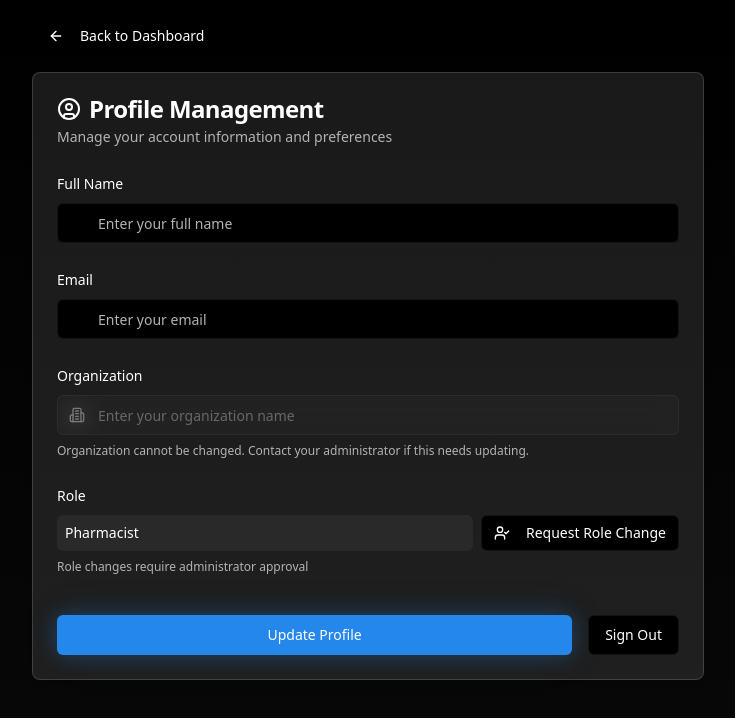
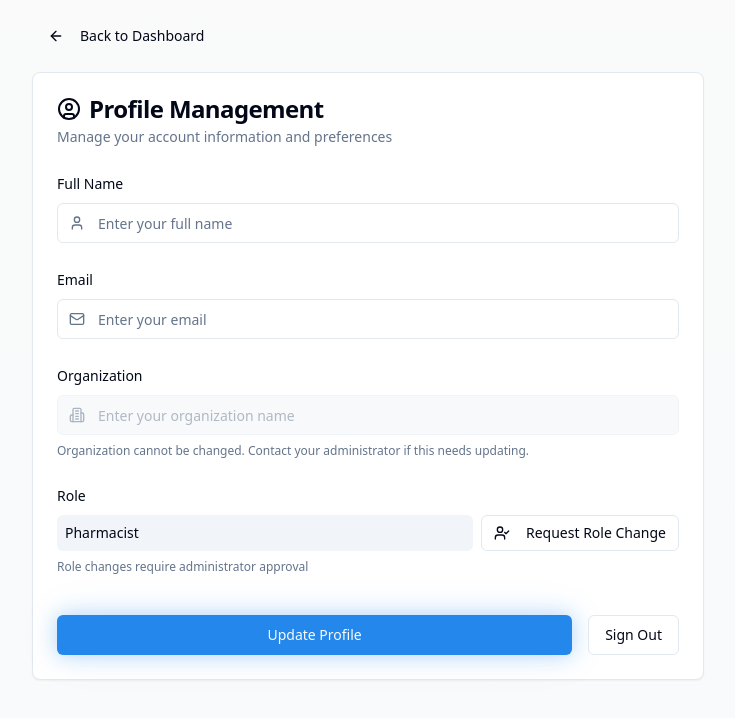
Before and after one commit to jphjga/pill-guardian-plus, a React (Vite) app: page /profile in a window 1280 px wide. Shown: the top 718 px of the page, without its empty margins (272-1007 px from the left). Built offline with nearby package versions, Linux system fonts and the light colour scheme; the HTML template or start-up script is replaced by a standard one.

Commit message:
Fix themes and make sidebar fixed
Restore light mode theme, make the left navigation bar fixed, and slightly reduce its width.

```diff
--- a/src/components/Layout.tsx
+++ b/src/components/Layout.tsx
@@ -136,7 +136,7 @@ const Layout = ({ children, currentPage, onPageChange }: LayoutProps) => {
 
       <div className="flex">
         {/* Sidebar - Desktop */}
-        <aside className="hidden md:block w-56 lg:w-64 border-r bg-card shadow-card min-h-[calc(100vh-4rem)]">
+        <aside className="hidden md:block w-52 lg:w-56 border-r bg-card shadow-card fixed left-0 top-14 md:top-16 bottom-0 overflow-y-auto">
           <nav className="space-y-2 p-3 lg:p-4">
             {navigationItems.map((item) => {
               const Icon = item.icon;
@@ -197,7 +197,7 @@ const Layout = ({ children, currentPage, onPageChange }: LayoutProps) => {
         )}
 
         {/* Main Content */}
-        <main className="flex-1 p-3 md:p-6 max-w-full overflow-x-hidden">
+        <main className="flex-1 p-3 md:p-6 max-w-full overflow-x-hidden md:ml-52 lg:ml-56">
           {children}
         </main>
       </div>
--- a/src/index.css
+++ b/src/index.css
@@ -8,13 +8,78 @@ All colors MUST be HSL.
 
 @layer base {
   :root {
+    --background: 0 0% 100%;
+    --foreground: 222.2 84% 4.9%;
+
+    --card: 0 0% 100%;
+    --card-foreground: 222.2 84% 4.9%;
+
+    --popover: 0 0% 100%;
+    --popover-foreground: 222.2 84% 4.9%;
+
+    --primary: 210 83% 53%;
+    --primary-foreground: 210 40% 98%;
+
+    --secondary: 210 40% 96.1%;
+    --secondary-foreground: 222.2 47.4% 11.2%;
+
+    --muted: 210 40% 96.1%;
+    --muted-foreground: 215.4 16.3% 46.9%;
+
+    --accent: 210 40% 96.1%;
+    --accent-foreground: 222.2 47.4% 11.2%;
+
+    --destructive: 0 84.2% 60.2%;
+    --destructive-foreground: 210 40% 98%;
+
+    --warning: 38 92% 50%;
+    --warning-foreground: 0 0% 100%;
+
+    --success: 142 76% 36%;
+    --success-foreground: 0 0% 100%;
+
+    --border: 214.3 31.8% 91.4%;
+    --input: 214.3 31.8% 91.4%;
+    --ring: 210 83% 53%;
+
+    /* Custom pharmacy system colors */
+    --medical-blue: 210 83% 53%;
+    --medical-green: 142 76% 36%;
+    --medical-light: 210 20% 98%;
+    --medical-dark: 215 25% 27%;
+
+    /* Gradients */
+    --gradient-primary: linear-gradient(135deg, hsl(210 83% 53%), hsl(210 83% 43%));
+    --gradient-secondary: linear-gradient(135deg, hsl(142 76% 36%), hsl(142 76% 46%));
+    --gradient-subtle: linear-gradient(180deg, hsl(0 0% 98%), hsl(210 40% 98%));
+
+    /* Shadows & Glows */
+    --shadow-card: 0 1px 3px 0 hsl(0 0% 0% / 0.1), 0 1px 2px 0 hsl(0 0% 0% / 0.06);
+    --shadow-elevated: 0 10px 15px -3px hsl(0 0% 0% / 0.1), 0 4px 6px -2px hsl(0 0% 0% / 0.05);
+    --glow-primary: 0 0 20px hsl(210 83% 53% / 0.3), 0 0 40px hsl(210 83% 53% / 0.1);
+    --glow-subtle: 0 0 30px hsl(0 0% 0% / 0.02), inset 0 1px 1px hsl(0 0% 100% / 0.5);
+    --border-glow: 0 0 10px hsl(210 83% 53% / 0.5);
+
+    --radius: 0.5rem;
+
+    --sidebar-background: 0 0% 98%;
+    --sidebar-foreground: 240 5.3% 26.1%;
+    --sidebar-primary: 210 83% 53%;
+    --sidebar-primary-foreground: 0 0% 98%;
+    --sidebar-accent: 240 4.8% 95.9%;
+    --sidebar-accent-foreground: 240 5.9% 10%;
+    --sidebar-border: 220 13% 91%;
+    --sidebar-ring: 210 83% 53%;
+  }
+
+  .dark {
     --background: 0 0% 0%;
     --foreground: 0 0% 100%;
 
-    --card: 0 0% 100% / 0.1;
+    --card: 0 0% 100% / 0.05;
     --card-foreground: 0 0% 100%;
 
-    --popover: 0 0% 100% / 0.1;
+    --popover: 0 0% 100% / 0.05;
     --popover-foreground: 0 0% 100%;
 
     --primary: 210 83% 53%;
@@ -42,78 +107,21 @@ All colors MUST be HSL.
     --input: 0 0% 100% / 0.08;
     --ring: 210 83% 53%;
 
-    /* Custom pharmacy system colors */
-    --medical-blue: 210 83% 53%;
-    --medical-green: 142 76% 36%;
-    --medical-light: 210 20% 98%;
-    --medical-dark: 215 25% 27%;
-
     /* Gradients */
-    --gradient-primary: linear-gradient(135deg, hsl(210 83% 53%), hsl(210 83% 43%));
-    --gradient-secondary: linear-gradient(135deg, hsl(142 76% 36%), hsl(142 76% 46%));
     --gradient-subtle: linear-gradient(180deg, hsl(0 0% 0%), hsl(0 0% 3%));
 
     /* Shadows & Glows */
     --shadow-card: 0 4px 6px -1px hsl(0 0% 0% / 0.3), 0 2px 4px -1px hsl(0 0% 0% / 0.2);
     --shadow-elevated: 0 10px 25px -3px hsl(0 0% 0% / 0.4), 0 4px 6px -2px hsl(0 0% 0% / 0.3);
-    --glow-primary: 0 0 20px hsl(210 83% 53% / 0.3), 0 0 40px hsl(210 83% 53% / 0.1);
     --glow-subtle: 0 0 30px hsl(0 0% 100% / 0.05), inset 0 1px 1px hsl(0 0% 100% / 0.1);
-    --border-glow: 0 0 10px hsl(210 83% 53% / 0.5);
-
-    --radius: 0.5rem;
 
     --sidebar-background: 0 0% 100% / 0.05;
-
     --sidebar-foreground: 0 0% 100%;
-
     --sidebar-primary: 240 5.9% 10%;
-
     --sidebar-primary-foreground: 0 0% 98%;
-
     --sidebar-accent: 0 0% 100% / 0.1;
-
     --sidebar-accent-foreground: 0 0% 100%;
-
     --sidebar-border: 0 0% 100% / 0.15;
-
-    --sidebar-ring: 217.2 91.2% 59.8%;
-  }
-
-  .dark {
-    --background: 222.2 84% 4.9%;
-    --foreground: 210 40% 98%;
-
-    --card: 222.2 84% 4.9%;
-    --card-foreground: 210 40% 98%;
-
-    --popover: 222.2 84% 4.9%;
-    --popover-foreground: 210 40% 98%;
-
-    --primary: 210 40% 98%;
-    --primary-foreground: 222.2 47.4% 11.2%;
-
-    --secondary: 217.2 32.6% 17.5%;
-    --secondary-foreground: 210 40% 98%;
-
-    --muted: 217.2 32.6% 17.5%;
-    --muted-foreground: 215 20.2% 65.1%;
-
-    --accent: 217.2 32.6% 17.5%;
-    --accent-foreground: 210 40% 98%;
-
-    --destructive: 0 62.8% 30.6%;
-    --destructive-foreground: 210 40% 98%;
-
-    --border: 217.2 32.6% 17.5%;
-    --input: 217.2 32.6% 17.5%;
-    --ring: 212.7 26.8% 83.9%;
-    --sidebar-background: 240 5.9% 10%;
-    --sidebar-foreground: 240 4.8% 95.9%;
-    --sidebar-primary: 224.3 76.3% 48%;
-    --sidebar-primary-foreground: 0 0% 100%;
-    --sidebar-accent: 240 3.7% 15.9%;
-    --sidebar-accent-foreground: 240 4.8% 95.9%;
-    --sidebar-border: 240 3.7% 15.9%;
     --sidebar-ring: 217.2 91.2% 59.8%;
   }
 }
@@ -127,21 +135,21 @@ All colors MUST be HSL.
     @apply bg-background text-foreground;
   }
 
-  /* Glassmorphism effect for cards */
-  .card,
-  [role="dialog"],
-  [role="menu"],
-  [role="listbox"] {
+  /* Glassmorphism effect for cards - only in dark mode */
+  .dark .card,
+  .dark [role="dialog"],
+  .dark [role="menu"],
+  .dark [role="listbox"] {
     backdrop-filter: blur(20px);
     -webkit-backdrop-filter: blur(20px);
     border: 1px solid hsl(0 0% 100% / 0.1);
     box-shadow: var(--glow-subtle);
   }
 
-  /* Enhanced input glassmorphism */
-  input,
-  textarea,
-  select {
+  /* Enhanced input glassmorphism - only in dark mode */
+  .dark input,
+  .dark textarea,
+  .dark select {
     backdrop-filter: blur(10px);
     -webkit-backdrop-filter: blur(10px);
   }
--- a/tailwind.config.ts
+++ b/tailwind.config.ts
@@ -14,8 +14,8 @@ export default {
     },
     extend: {
       colors: {
-        border: "hsla(var(--border))",
-        input: "hsla(var(--input))",
+        border: "hsl(var(--border))",
+        input: "hsl(var(--input))",
         ring: "hsl(var(--ring))",
         background: "hsl(var(--background))",
         foreground: "hsl(var(--foreground))",
@@ -40,19 +40,19 @@ export default {
           foreground: "hsl(var(--success-foreground))",
         },
         muted: {
-          DEFAULT: "hsla(var(--muted))",
+          DEFAULT: "hsl(var(--muted))",
           foreground: "hsl(var(--muted-foreground))",
         },
         accent: {
-          DEFAULT: "hsla(var(--accent))",
+          DEFAULT: "hsl(var(--accent))",
           foreground: "hsl(var(--accent-foreground))",
         },
         popover: {
-          DEFAULT: "hsla(var(--popover))",
+          DEFAULT: "hsl(var(--popover))",
           foreground: "hsl(var(--popover-foreground))",
         },
         card: {
-          DEFAULT: "hsla(var(--card))",
+          DEFAULT: "hsl(var(--card))",
           foreground: "hsl(var(--card-foreground))",
         },
         medical: {
@@ -62,13 +62,13 @@ export default {
           dark: "hsl(var(--medical-dark))",
         },
         sidebar: {
-          DEFAULT: "hsla(var(--sidebar-background))",
+          DEFAULT: "hsl(var(--sidebar-background))",
           foreground: "hsl(var(--sidebar-foreground))",
           primary: "hsl(var(--sidebar-primary))",
           "primary-foreground": "hsl(var(--sidebar-primary-foreground))",
-          accent: "hsla(var(--sidebar-accent))",
+          accent: "hsl(var(--sidebar-accent))",
           "accent-foreground": "hsl(var(--sidebar-accent-foreground))",
-          border: "hsla(var(--sidebar-border))",
+          border: "hsl(var(--sidebar-border))",
           ring: "hsl(var(--sidebar-ring))",
         },
       },
```
